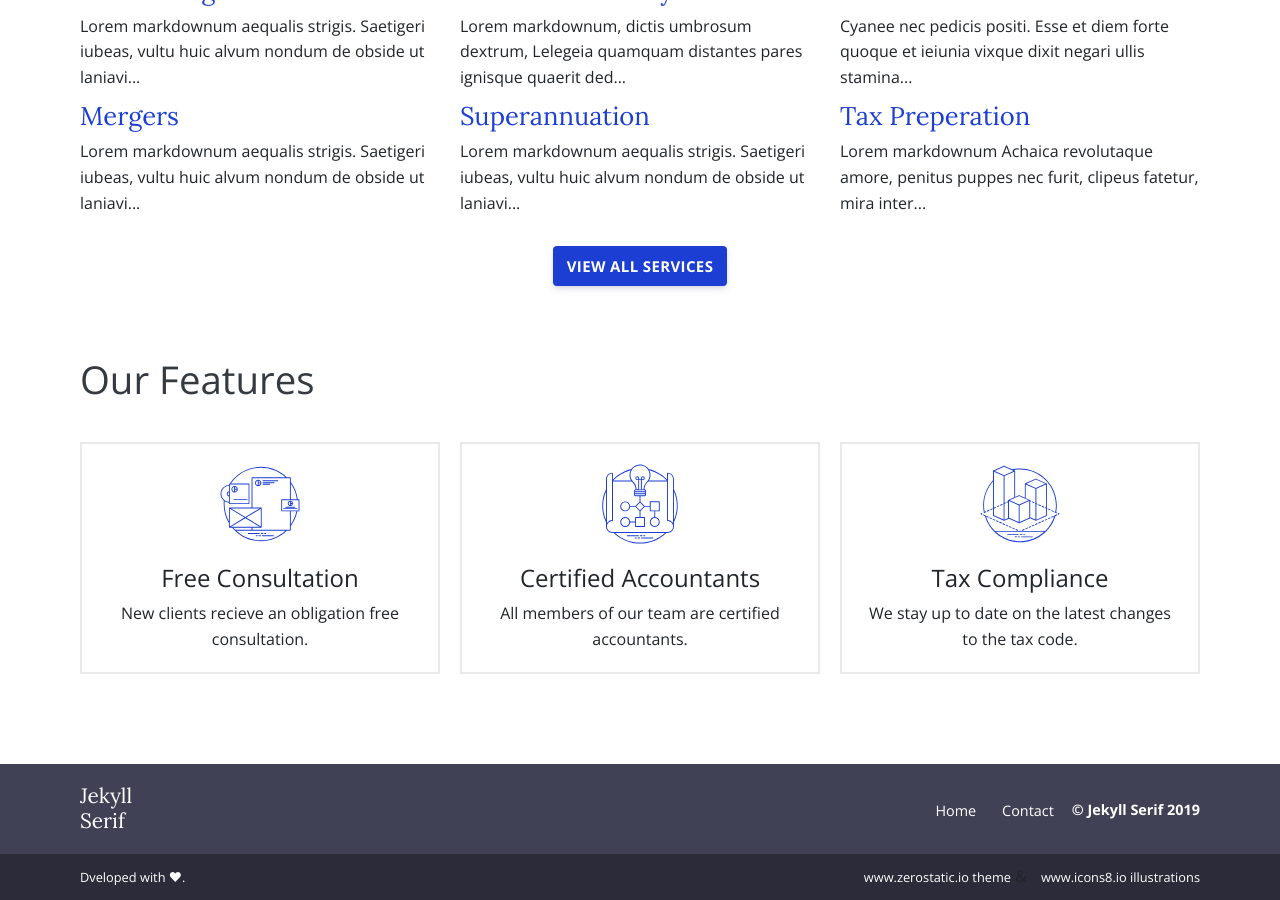
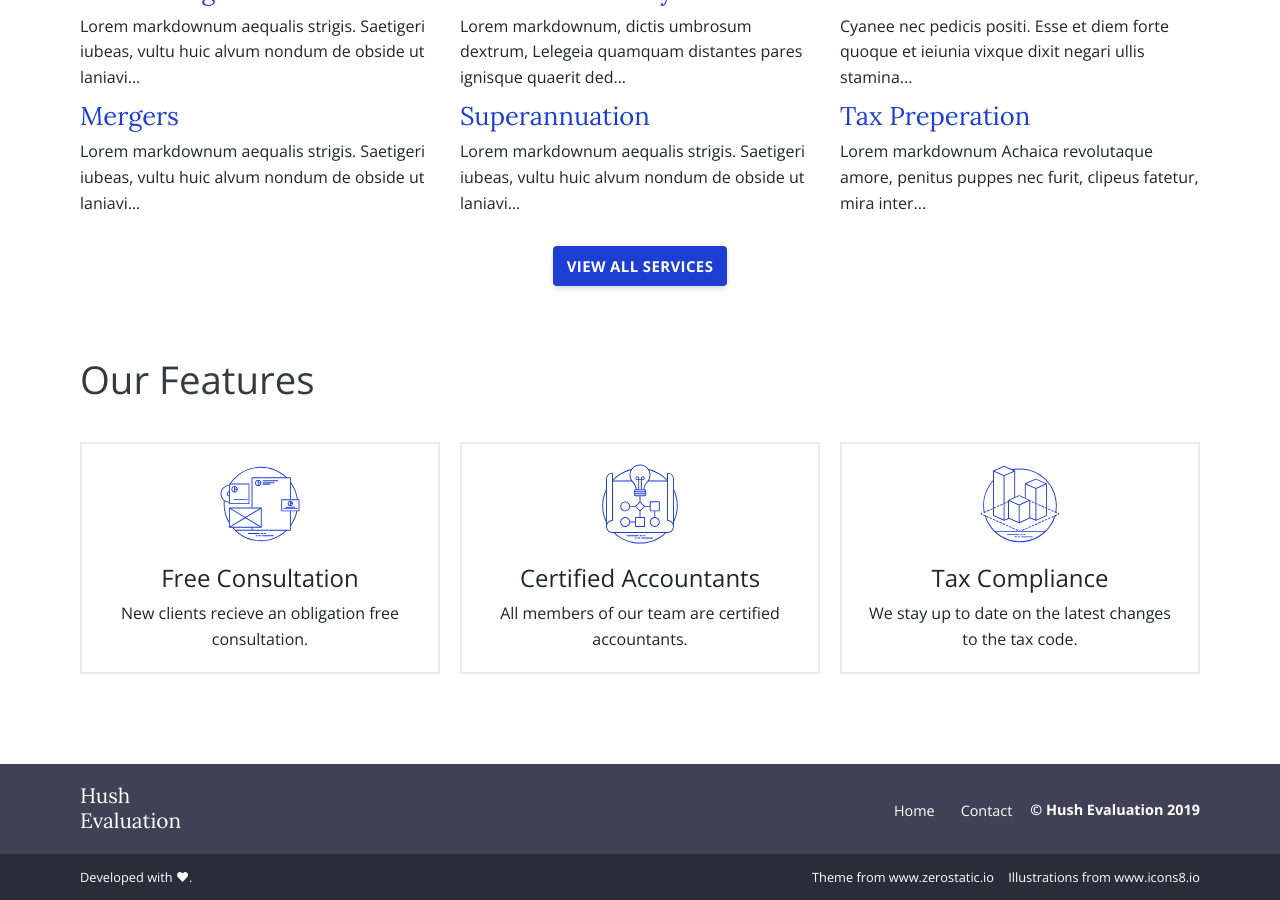
Before and after one commit to hushevaluation/hushevaluation.github.io, a Jekyll site: the page built from index.html, in a window 1280 px wide and 900 px high, scrolled down 804 px. Built offline with Jekyll 4.4.1, drawn with Linux system fonts in a browser that asks for light colours.

```diff
--- a/_config.yml
+++ b/_config.yml
@@ -1,7 +1,7 @@
 baseurl: ''
 exclude: ['README.md']
 permalink: pretty
-title: 'Jekyll Serif'
+title: 'Hush Evaluation'
 
 collections:
   services:
@@ -28,7 +28,7 @@ defaults:
 sass:
   style: compact # possible values: nested expanded compact compressed
 
-google_analytics_id: null
+google_analytics_id: UA-150069622-1
 
 plugins:
   - jekyll-environment-variables
--- a/_includes/sub-footer.html
+++ b/_includes/sub-footer.html
@@ -4,11 +4,11 @@
       <div class="col-12">
         <div class="sub-footer">
           <ul>
-            <li>Dveloped with ❤.</li>
+            <li>Developed with ❤.</li>
           </ul>
           <ul>
-            <li><a href="https://www.zerostatic.io">www.zerostatic.io</a> theme</li> &
-            <li><a href="https://icons8.com">www.icons8.io</a> illustrations</li>
+            <li>Theme from <a href="https://www.zerostatic.io">www.zerostatic.io</a></li>
+            <li>Illustrations from <a href="https://icons8.com">www.icons8.io</a></li>
           </ul>
         </div>
       </div>
```
